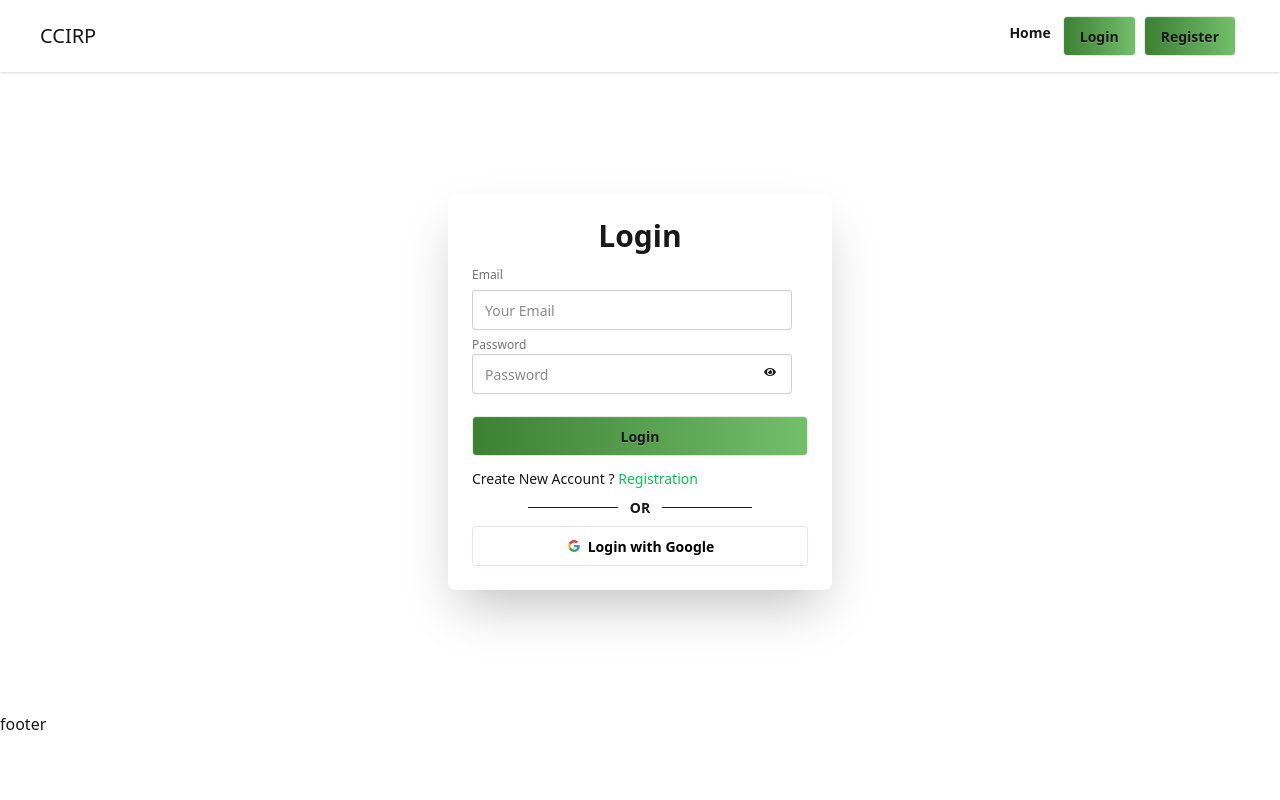
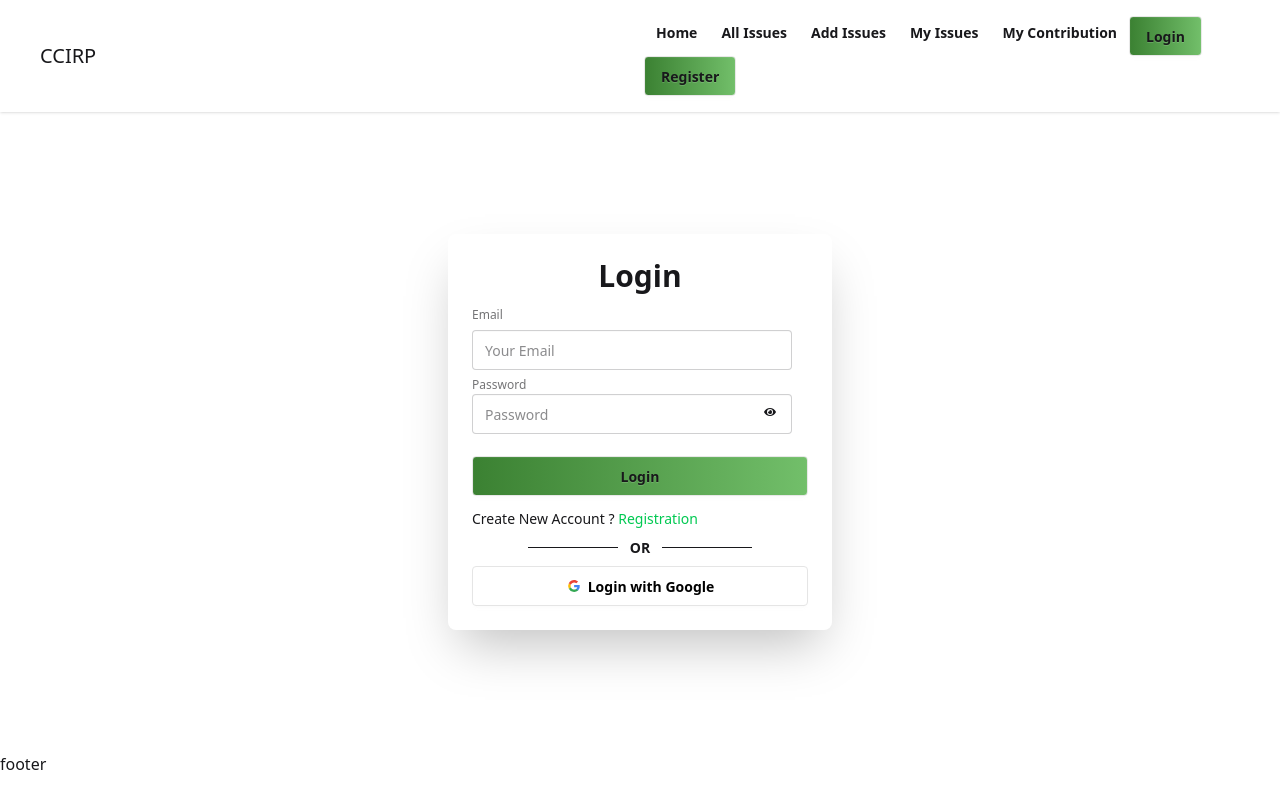
Before and after one commit to sourovmoy/community-cleanliness-client, a React (Vite) app: page /login in a window 1280 px wide. Built offline with nearby package versions, Linux system fonts and the light colour scheme; no server answers.

Commit message:
privet route, my issues, all issues , my issues, my contribution,all issues

```diff
--- a/package.json
+++ b/package.json
@@ -16,6 +16,7 @@
     "react": "^19.1.1",
     "react-dom": "^19.1.1",
     "react-icons": "^5.5.0",
+    "react-loading-indicators": "^1.0.1",
     "react-router": "^7.9.5",
     "react-toastify": "^11.0.5",
     "sweetalert2": "^11.26.3",
--- a/src/Components/Header/Navbar.jsx
+++ b/src/Components/Header/Navbar.jsx
@@ -8,6 +8,18 @@ const Navbar = () => {
     <>
       <li className="font-semibold">
         <NavLink to={"/"}>Home</NavLink>
+      </li>
+      <li className="font-semibold">
+        <NavLink to={"/all-issues"}>All Issues</NavLink>
+      </li>
+      <li className="font-semibold">
+        <NavLink to={"/add-issues"}>Add Issues</NavLink>
+      </li>
+      <li className="font-semibold">
+        <NavLink to={"/my-issues"}>My Issues</NavLink>
+      </li>
+      <li className="font-semibold">
+        <NavLink to={"/my-contribution"}>My Contribution</NavLink>
       </li>
       {!user && (
         <>
--- /dev/null
+++ b/src/Pages/AddIssues.jsx
@@ -0,0 +1,7 @@
+import React from "react";
+
+const AddIssues = () => {
+  return <div>AddIssues AddIssues</div>;
+};
+
+export default AddIssues;
--- /dev/null
+++ b/src/Pages/AllIssues.jsx
@@ -0,0 +1,7 @@
+import React from "react";
+
+const AllIssues = () => {
+  return <div>all issues</div>;
+};
+
+export default AllIssues;
--- /dev/null
+++ b/src/Pages/ErrorPage.jsx
@@ -0,0 +1,7 @@
+import React from "react";
+
+const ErrorPage = () => {
+  return <div>error</div>;
+};
+
+export default ErrorPage;
--- /dev/null
+++ b/src/Pages/MyContribution.jsx
@@ -0,0 +1,7 @@
+import React from "react";
+
+const MyContribution = () => {
+  return <div>MyContribution MyContribution</div>;
+};
+
+export default MyContribution;
--- /dev/null
+++ b/src/Pages/MyIssues.jsx
@@ -0,0 +1,7 @@
+import React from "react";
+
+const MyIssues = () => {
+  return <div>MyIssues MyIssues</div>;
+};
+
+export default MyIssues;
--- /dev/null
+++ b/src/PrivetRouter/PrivetRouter.jsx
@@ -0,0 +1,24 @@
+import React from "react";
+import useAuth from "../Hooks/useAuth";
+import { Atom } from "react-loading-indicators";
+import { Navigate, useLocation } from "react-router";
+
+const PrivetRouter = ({ children }) => {
+  const location = useLocation();
+  const { user, loader } = useAuth();
+  if (loader) {
+    return (
+      <div>
+        <Atom color="#32cd32" size="medium" text="" textColor="" />
+      </div>
+    );
+  }
+
+  if (!user) {
+    return <Navigate to={"/login"} state={location.pathname}></Navigate>;
+  }
+
+  return <div>{{ children }}</div>;
+};
+
+export default PrivetRouter;
--- a/src/Router/Router.jsx
+++ b/src/Router/Router.jsx
@@ -3,6 +3,12 @@ import HomeLayOut from "../Layout/HomeLayOut";
 import Home from "../Pages/Home";
 import Login from "../Pages/Login";
 import Register from "../Pages/Register";
+import PrivetRouter from "../PrivetRouter/PrivetRouter";
+import AllIssues from "../Pages/AllIssues";
+import AddIssues from "../Pages/AddIssues";
+import MyIssues from "../Pages/MyIssues";
+import MyContribution from "../Pages/MyContribution";
+import ErrorPage from "../Pages/ErrorPage";
 
 const router = createBrowserRouter([
   {
@@ -21,6 +27,38 @@ const router = createBrowserRouter([
         path: "/register",
         Component: Register,
       },
+      {
+        path: "/all-issues",
+        element: <AllIssues />,
+      },
+      {
+        path: "/add-issues",
+        element: (
+          <PrivetRouter>
+            <AddIssues />
+          </PrivetRouter>
+        ),
+      },
+      {
+        path: "/my-issues",
+        element: (
+          <PrivetRouter>
+            <MyIssues />
+          </PrivetRouter>
+        ),
+      },
+      {
+        path: "/my-contribution",
+        element: (
+          <PrivetRouter>
+            <MyContribution />
+          </PrivetRouter>
+        ),
+      },
+      {
+        path: "*",
+        Component: ErrorPage,
+      },
     ],
   },
 ]);
```
Also changed, not shown: 1 other file (tests, documents, lock files or other folders).
